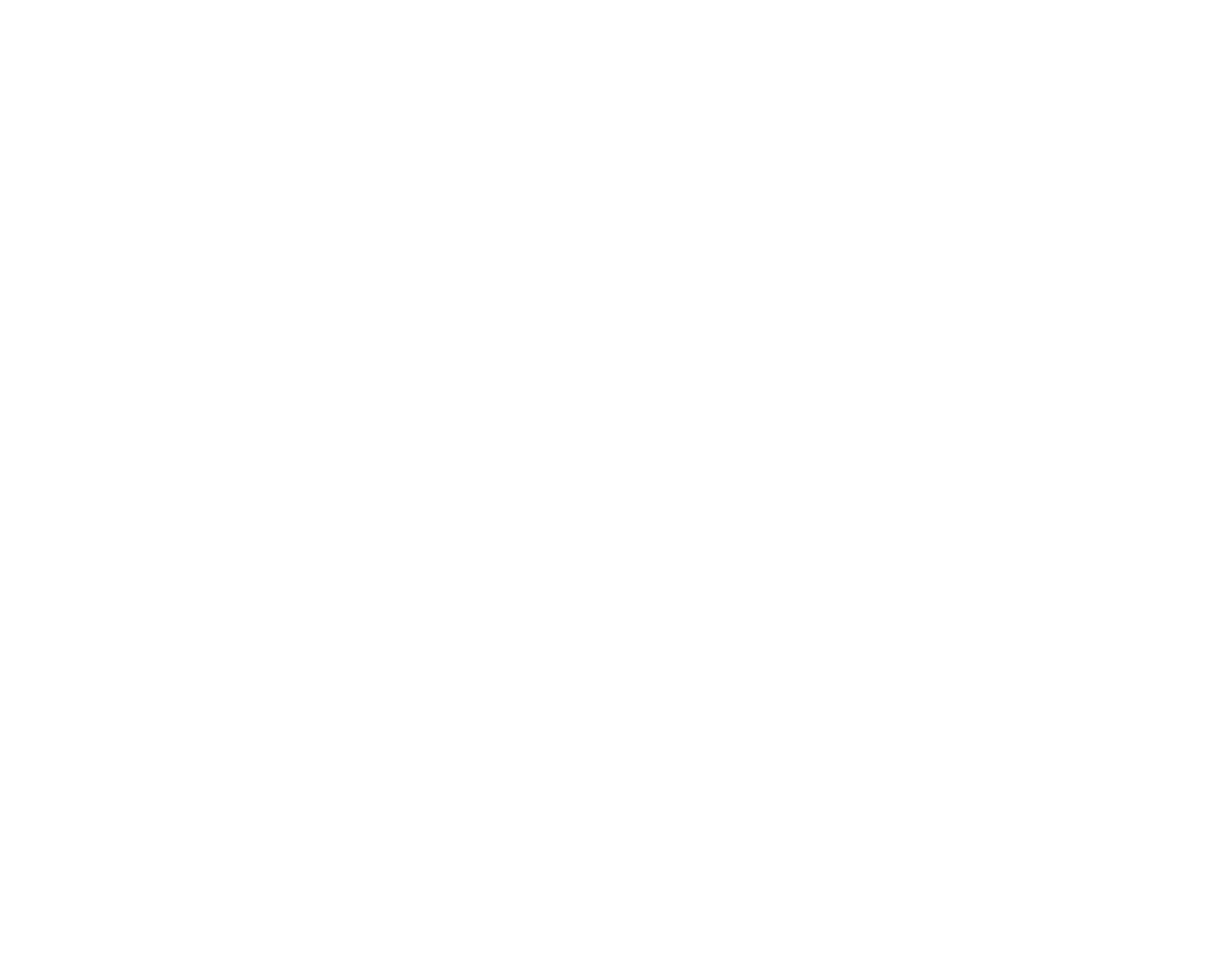
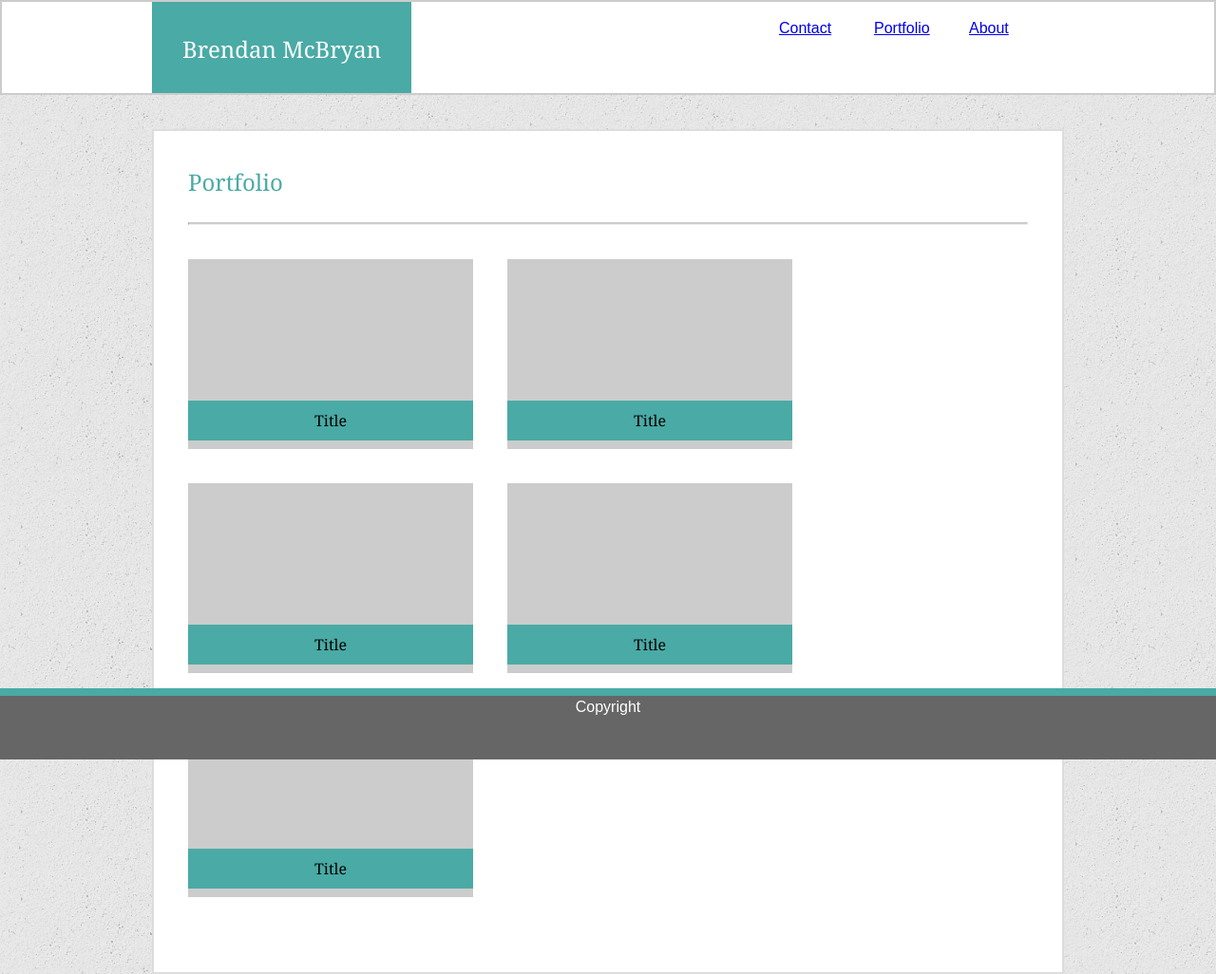
Before and after one commit to BrendanMcBryan/BrendanMcBryan.github.io, a plain HTML site: page portfolio.html in a window 1280 px wide. Shown: the whole page at 95% size. Before the commit the page ends 800 px from the top, so only its background shows below. Drawn offline with Linux system fonts and the light colour scheme.

Commit message:
Bulk of work done. still some tweaks needed

```diff
--- a/assets/css/style.css
+++ b/assets/css/style.css
@@ -1,29 +1,139 @@
+* {
+  box-sizing: border-box;
+  font-family: Arial, Helvetica, sans-serif;
+}
+header {
+  background: #ffffff;
+  height: 100px;
+  border: #cccccc;
+  border-style: solid;
+  border-width: 2px;
+}
+hr {
+  border-top: #cccccc 2px solid;
+  margin-bottom: 36px;
+}
+.topsec {
+  width: 960px;
+  vertical-align: middle;
+  margin: 0 auto 0 auto;
+}
+.logoname {
+  background: #4aaaa5;
+  font-family: Georgia, "Times New Roman", Times, serif;
+  font-size: 24px;
+  color: #ffffff;
+  height: 96px;
+  position: fixed;
+  padding: 32px;
+}
+.aboutme {
+  margin: 18px;
+}
+.btn {
+  height: 96px;
+  font-family: Arial, Helvetica, sans-serif;
+  color: #666666;
+  width: 100px;
+
+  padding: 16px 0;
+  /* background:lightblue; */
+  position: relative;
+  float: right;
+}
 body {
   font-size: 16px;
   line-height: 1.5;
-  /* letter-spacing: ; */
+  background-image: url("../images/noisy.png");
 }
-header {
-  color: bisque;
-  background: #cdfecd;
+.wrapper {
+  width: 960px;
+  /* resize: both; */
+
+  margin: 36px auto 0 auto;
+  background: #ffffff;
+  border: #dddddd;
+  border-style: solid;
+  border-width: 2px;
+  padding: 36px;
 }
-
-.about {
-  background: rebeccapurple;
+footer {
+  font-family: Arial, Helvetica, sans-serif;
+  text-align: center;
+  vertical-align: text-bottom;
+  height: 75px;
+  width: 100%;
+  background: #666666;
+  color: #ffffff;
+  position: absolute;
+  bottom: 0;
+  border-top: 8px solid #4aaaa5;
+}
+p {
+  font-family: Arial, Helvetica, sans-serif;
+  font-size: 16px;
+  line-height: 2.5;
+  color: #666666;
+  padding-bottom: 16px;
 }
 h1 {
-  font-size: 36px;
+  font-family: Georgia, "Times New Roman", Times, serif;
+  font-size: 24px;
+  color: #4aaaa5;
+  padding-bottom: 16px;
 }
-article {
-  width: 960px;
-  background: lightblue;
-  padding-left: 10px;
-  padding-right: 10px;
+img {
+  float: left;
+  padding-right: 36px;
 }
-
-p {
-  color: gray;
+form {
+  font-family: Arial, Helvetica, sans-serif;
+  font-size: 16px;
+  line-height: 1;
+  color: #666666;
 }
-p:last-child {
-  color: red;
+input[type="text"] {
+  width: 100%;
+  padding: 8px;
+  margin: 16px 0;
+  color: #999999;
+  font-size: 18px;
 }
+input[type="textarea"] {
+  width: 100%;
+  height: 300px;
+  padding: 12px;
+  margin: 8px 0;
+  vertical-align: top;
+}
+input[type="submit"] {
+  background: #4aaaa5;
+  font-size: 16px;
+  border: none;
+  color: white;
+  padding: 16px 32px;
+  margin-top: 8px;
+}
+.pimage {
+  width: 300px;
+  height: 200px;
+  background: #cccccc;
+  margin-right: 36px;
+  margin-bottom: 36px;
+  position: relative;
+  float: left;
+}
+.ptitle {
+  position: absolute;
+  bottom: 9px;
+  width: 100%;
+  font-family: Georgia, "Times New Roman", Times, serif;
+  font-size: 16px;
+  text-align: center;
+  padding: 9px;
+  background: #4aaaa5;
+}
+.pcontainer {
+  /* this one took a long time to track down! */
+  display: inline-block;
+}
--- a/portfolio.html
+++ b/portfolio.html
@@ -8,7 +8,60 @@
     <link rel="stylesheet" href="./assets/css/reset.css" />
     <link rel="stylesheet" href="./assets/css/style.css" />
   </head>
-<body>
-
-</body>
+  <header>
+    <section class="topsec">
+      <div class="logoname">
+        Brendan McBryan
+      </div>
+      <nav>
+        <div class="btn">
+          <a href="./index.html">About</a>
+        </div>
+        <div class="btn">
+          <a href="./portfolio.html">Portfolio</a>
+        </div>
+        <div class="btn">
+          <a href="./contact.html">Contact</a>
+        </div>
+      </nav>
+    </section>
+  </header>
+  <body>
+    <div class="wrapper">
+      <article class="portfolio">
+        <h1>Portfolio</h1>
+        <hr />
+        <div class="pcontainer">
+          <div class="pimage">
+            <div class="ptitle">
+              Title
+            </div>
+          </div>
+          <div class="pimage">
+            <div class="ptitle">
+              Title
+            </div>
+          </div>
+          <div class="pimage">
+            <div class="ptitle">
+              Title
+            </div>
+          </div>
+          <div class="pimage">
+            <div class="ptitle">
+              Title
+            </div>
+          </div>
+          <div class="pimage">
+            <div class="ptitle">
+              Title
+            </div>
+          </div>
+        </div>
+      </article>
+    </div>
+  </body>
+  <footer>
+    Copyright
+  </footer>
 </html>
```
Also changed, not shown: contact.html (+42 -3 lines), index.html (+35 -13 lines), assets/images/noisy.png (added), assets/images/noisy_@2X.png (added).
